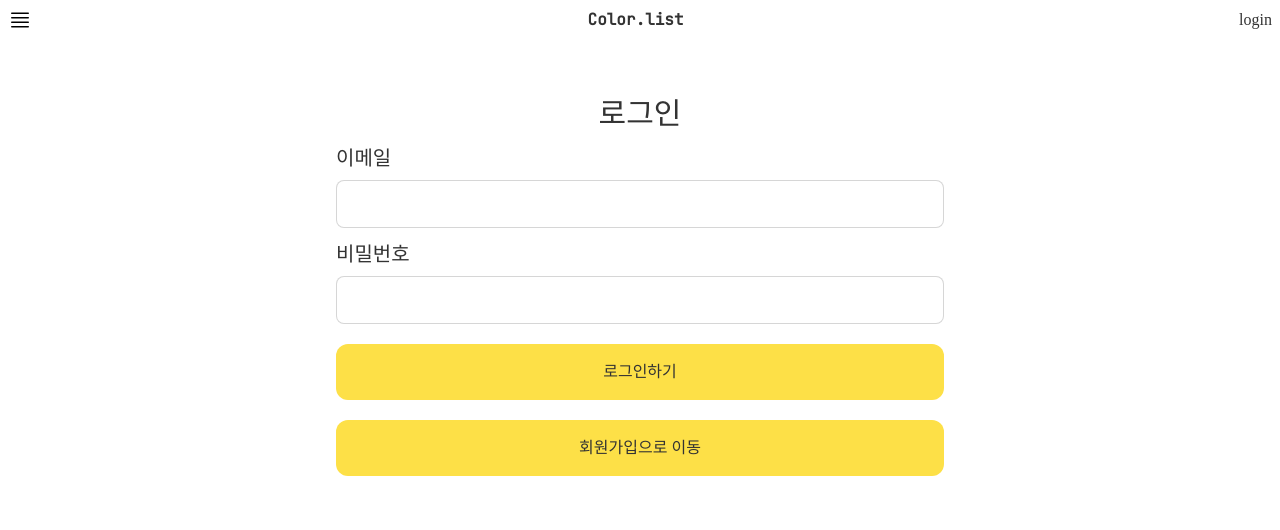
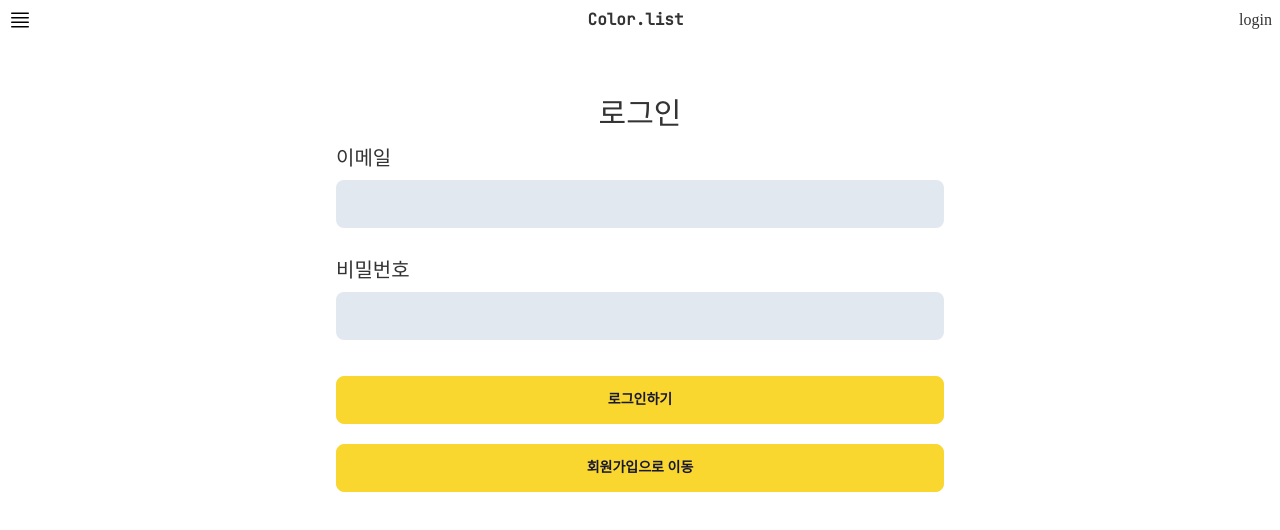
Before and after one commit to lisohh/Colorist-frontend, a React (Vite) app: page /login in a window 1280 px wide. Shown: the top 530 px of the page. Built offline with nearby package versions, Linux system fonts and the light colour scheme; a web font is replaced by a local one.

Commit message:
Refactor: Button 디자인 시스템

```diff
--- a/src/components/Button.tsx
+++ b/src/components/Button.tsx
@@ -3,7 +3,10 @@ import React from "react";
 type ButtonProps<C extends React.ElementType = "button"> =
   React.ComponentProps<C> & {
     as?: C;
+    type?: "button" | "submit";
     className: string;
+    variant: "primary" | "ghost";
+    shape: "round" | "circle";
     children: React.ReactElement | string;
   };
 
@@ -11,17 +14,20 @@ function Button<C extends React.ElementType>({
   as,
   className,
   children,
+  variant,
+  shape,
+  type,
   ...props
 }: ButtonProps<C>) {
-  const Component = as || "button";
+  const Component = as ?? "button";
+  const variantClass = variant === "ghost" ? "btn-ghost" : "btn-secondary";
+  const shapeClass = shape === "circle" ? "btn-circle" : "";
 
   return (
     <Component
-      className={
-        "bg-yellow-300 hover:bg-yellow-400 transition-colors duration-200 p-4 rounded-xl " +
-        className
-      }
+      className={["btn", variantClass, shapeClass, className].join(" ")}
       {...props}
+      type={type ?? "button"}
     >
       {children}
     </Component>
--- a/src/components/Carousel.tsx
+++ b/src/components/Carousel.tsx
@@ -1,6 +1,7 @@
 import * as React from "react";
 import { useEffect, useState } from "react";
 import { repeat, shuffle } from "~/utils/array";
+import Button from "./Button";
 
 const colorGradation: string[] = [
   "linear-gradient(45deg, #00C9FF 0%, #92FE9D 100%)",
@@ -32,7 +33,7 @@ function Carousel({ children }: { children: React.ReactElement[] }) {
           style={{ background: colorShuffled[i] }}
           className="carousel-item relative w-full bg-primary flex flex-col justify-center align-middle text-center"
         >
-          <button
+          <Button
             onClick={() => {
               const prevItem = document.getElementById(
                 "slide" + (i === start ? end : i - 1)
@@ -43,13 +44,15 @@ function Carousel({ children }: { children: React.ReactElement[] }) {
               });
               prevItem?.focus();
             }}
-            className="btn btn-circle absolute top-1/2 transform -translate-y-1/2 left-5"
+            variant="ghost"
+            shape="circle"
+            className="absolute top-1/2 transform -translate-y-1/2 left-5"
             aria-label="이전 캐로셀 보기"
           >
             ❮
-          </button>
+          </Button>
           <div className="px-20">{child}</div>
-          <button
+          <Button
             onClick={() => {
               const nextItem = document.getElementById(
                 "slide" + (i === end ? 0 : i + 1)
@@ -60,11 +63,13 @@ function Carousel({ children }: { children: React.ReactElement[] }) {
               });
               nextItem?.focus();
             }}
-            className="btn btn-circle absolute top-1/2 transform -translate-y-1/2 right-5"
+            variant="ghost"
+            shape="circle"
+            className="absolute top-1/2 transform -translate-y-1/2 right-5"
             aria-label="다음 캐로셀 보기"
           >
             ❯
-          </button>
+          </Button>
         </div>
       ))}
     </header>
--- a/src/components/Pagination.tsx
+++ b/src/components/Pagination.tsx
@@ -1,15 +1,16 @@
 import React from "react";
+import Button from "./Button";
 
 export default function Pagination() {
   return (
     <div className="flex flex-row">
-      <button className="btn btn-ghost">이전 페이지</button>
-      <button className="btn btn-ghost">1</button>
-      <button className="btn btn-ghost">2</button>
-      <button className="btn btn-ghost">3</button>
-      <button className="btn btn-ghost">4</button>
-      <button className="btn btn-ghost">5</button>
-      <button className="btn btn-ghost">다음 페이지</button>
+      <Button variant="ghost">이전 페이지</Button>
+      <Button variant="ghost">1</Button>
+      <Button variant="ghost">2</Button>
+      <Button variant="ghost">3</Button>
+      <Button variant="ghost">4</Button>
+      <Button variant="ghost">5</Button>
+      <Button variant="ghost">다음 페이지</Button>
     </div>
   );
 }
--- a/src/pages/login/Login.tsx
+++ b/src/pages/login/Login.tsx
@@ -4,6 +4,7 @@ import React from "react";
 import { useForm } from "react-hook-form";
 import { Link, useNavigate } from "react-router-dom";
 import Button from "~/components/Button";
+import Input from "~/components/Input";
 import VerticalForm from "~/components/VerticalForm";
 import * as api from "../../api";
 
@@ -44,31 +45,22 @@ function Login() {
         </Button>
       }
     >
-      <>
-        <label className="flex flex-col gap-2">
-          <span className="text-xl">이메일</span>
-          <input
+      <Input
         type="email"
-            className="input input-bordered"
+        label="이메일"
         {...register("email", {
           required: "이메일을 입력해주세요!",
         })}
+        errors={errors}
       />
-        </label>
-        {errors.email && <li role="alert">{errors.email.message}</li>}
-
-        <label className="flex flex-col gap-2">
-          <span className="text-xl">비밀번호</span>
-          <input
+      <Input
         type="password"
-            className="input input-bordered"
+        label="비밀번호"
         {...register("password", {
           required: "비밀번호를 입력해주세요!",
         })}
+        errors={errors}
       />
-        </label>
-        {errors.password && <li role="alert">{errors.password.message}</li>}
-      </>
     </VerticalForm>
   );
 }
--- a/src/pages/mypage/Mypage.tsx
+++ b/src/pages/mypage/Mypage.tsx
@@ -1,7 +1,8 @@
 import React from "react";
 import { problemList } from "../qlists/problemList";
-import SelectGroup from "../../components/SelectGroup";
-import Pagination from "../../components/Pagination";
+import SelectGroup from "~/components/SelectGroup";
+import Pagination from "~/components/Pagination";
+import Button from "~/components/Button";
 import { Link } from "react-router-dom";
 
 // const data2 = Array(10).fill(["2022년도", "1회차", "1-2", "문제 제목 얼레벌레 블라블라", "2022.7.23",])
@@ -19,9 +20,9 @@ function Mypage() {
             </a>
           </div>
           <div className="flex flex-col gap-4">
-            <Link to="/mypage/edit" className="btn btn-secondary">
+            <Button as={Link} to="/mypage/edit">
               프로필 편집
-            </Link>
+            </Button>
             <div>
               <h3 className="text-lg">닉네임</h3>
               자몽
@@ -68,9 +69,7 @@ function Mypage() {
           </table>
         </div>
         <footer className="flex flex-row justify-between">
-          <button type="button" className="btn btn-secondary">
-            출력
-          </button>
+          <Button>출력</Button>
           <Pagination />
           <div className="w-20 opacity-0">숨김</div>
         </footer>
--- a/src/pages/qlists/Qlists.tsx
+++ b/src/pages/qlists/Qlists.tsx
@@ -4,6 +4,7 @@ import Pagination from "../../components/Pagination";
 import { problemList } from "./problemList";
 import SelectGroup from "../../components/SelectGroup";
 import { Link } from "react-router-dom";
+import Button from "~/components/Button";
 
 // const data2 = Array(10).fill(["2022년도", "1회차", "1-2", "문제 제목 얼레벌레 블라블라", "2022.7.23",])
 
@@ -118,9 +119,7 @@ function Mypage() {
           </div>
         </section>
         <footer className="flex flex-row justify-between">
-          <button type="button" className="w-20 bg-yellow-300">
-            출력
-          </button>
+          <Button>출력</Button>
           <Pagination />
           <div className="w-20 opacity-0">숨김</div>
         </footer>
```
Lines whose indentation alone changed are shown as unchanged.
